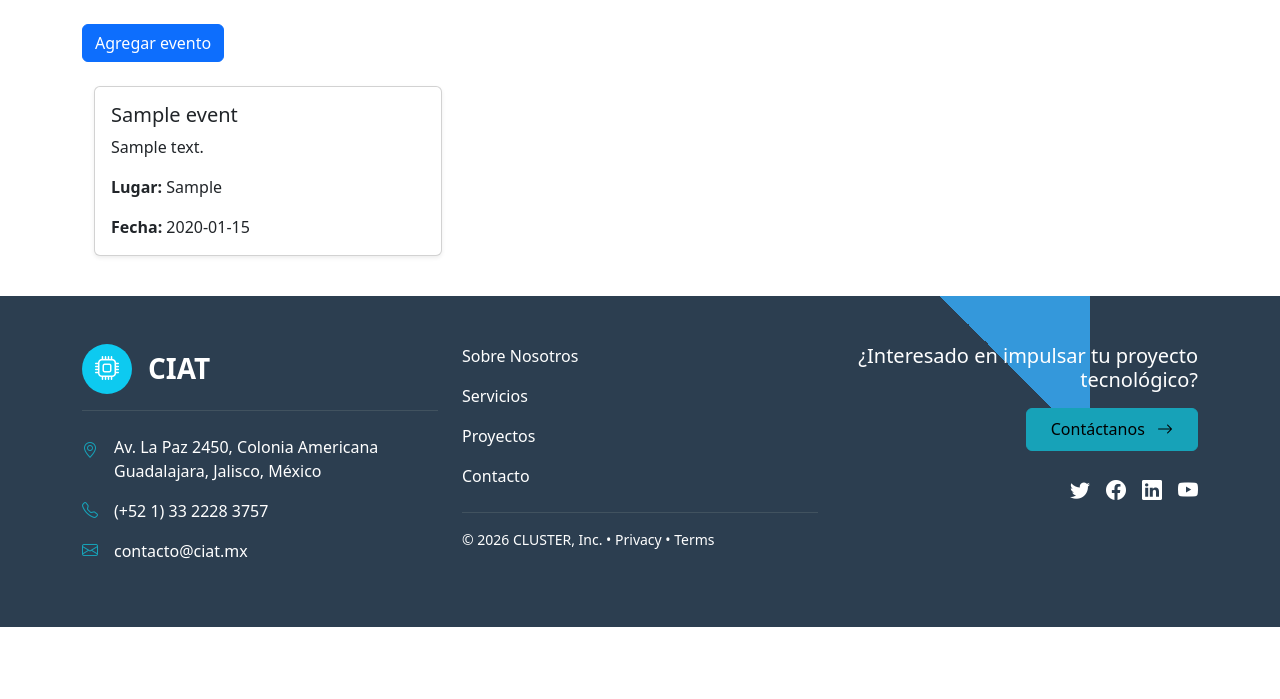
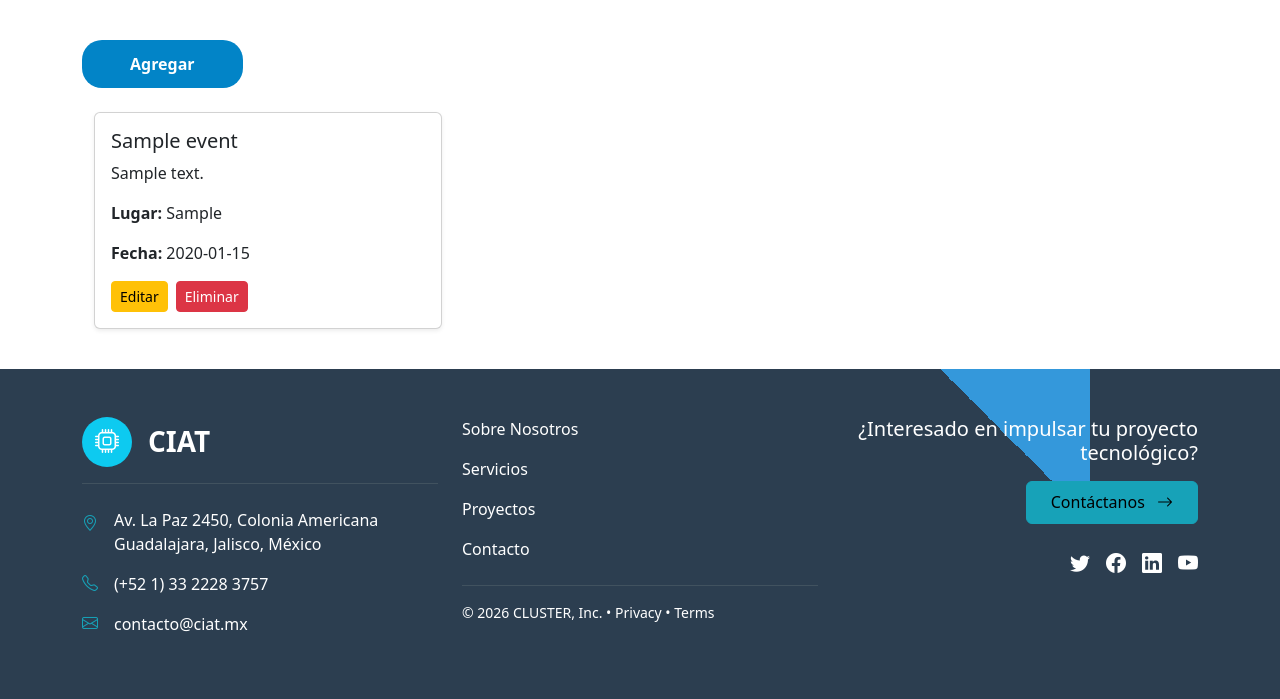
Before and after one commit to rubendcdev/cluster-webapp, a Flask app: page /events in a window 1280 px wide. Shown: the part 80-779 px from the top of the page. Run offline with Flask 3, Linux system fonts and the light colour scheme; a user stored in the database is signed in; tables that the repository leaves empty hold one stand-in row (values such as "Sample post").

Commit message:
fix(events): agregar funciones eliminar y editar

```diff
--- a/app/controllers/public_controller.py
+++ b/app/controllers/public_controller.py
@@ -1,4 +1,5 @@
 # app/controllers/public_controller.py
+from datetime import date
 from flask import Blueprint, render_template
 from app.services.gallery_service import get_all_images
 from app.services.event_service import get_all
@@ -20,5 +21,6 @@ def gallery():
 
 @public.route("/events")
 def events():
+    today = date.today().isoformat()
     events = get_all()
-    return render_template("events.html", events = events)
+    return render_template("events.html", events = events, today = today)
--- a/app/models/event.py
+++ b/app/models/event.py
@@ -5,4 +5,4 @@ class Event(db.Model):
     title = db.Column(db.String(120), nullable=False)
     description = db.Column(db.String(200), nullable=True)
     place = db.Column(db.String(120), nullable=False)
-    date = db.Column(db.String(30), nullable=True)
+    date = db.Column(db.Date, nullable=False)
--- a/app/services/event_service.py
+++ b/app/services/event_service.py
@@ -1,22 +1,57 @@
+from datetime import datetime
 from app.extensions import db
 from app.models.event import Event
 
 def get_all():
     return Event.query.all()
 
+def get_by_id(event_id: int):
+    return Event.query.get_or_404(event_id)
+
 def save(
-        title: str,
-        description: str,
-        place: str,
-        date: str
+    title: str,
+    description: str,
+    place: str,
+    date_str: str
 ):
+    event_date = datetime.strptime(date_str, "%Y-%m-%d").date()
+
     event = Event(
-        title = title,
-        description = description,
-        place = place,
-        date = date
+        title=title,
+        description=description,
+        place=place,
+        date=event_date
     )
 
     db.session.add(event)
     db.session.commit()
+
     return event
+
+def update(
+    event_id: int,
+    title: str,
+    description: str,
+    place: str,
+    date_str: str
+):
+    event = get_by_id(event_id)
+
+    event_date = datetime.strptime(date_str, "%Y-%m-%d").date()
+
+    event.title = title
+    event.description = description
+    event.place = place
+    event.date = event_date
+
+    db.session.commit()
+
+    return event
+
+def delete(event_id: int):
+    event = get_by_id(event_id)
+
+    db.session.delete(event)
+    db.session.commit()
+
+    return True
--- /dev/null
+++ b/app/static/css/events.css
@@ -0,0 +1,11 @@
+/* Botón de envío (si se agrega) */
+.btn-submit {
+    background: #0284c7;
+    color: #ffffff;
+    border: none;
+    padding: 0.75rem 2rem;
+    border-radius: 20px;
+    font-weight: 600;
+    transition: all 0.3s ease;
+    margin-top: 1rem;
+}
--- a/app/templates/events.html
+++ b/app/templates/events.html
@@ -1,13 +1,13 @@
 {% extends "layout.html" %}
 {% block title %}Eventos{% endblock %}
+{% block head %}
+<link rel="stylesheet" href="{{ url_for('static', filename='css/events.css') }}">
+{% endblock %}
 
 {% block content %}
 
 {% if current_user.is_authenticated and current_user.role == "admin" %}
-
-<button class="btn btn-primary" data-bs-toggle="modal" data-bs-target="#eventModal">
-    Agregar evento
-</button>
+<button type="submit" class="btn btn-submit px-5" data-bs-toggle="modal" data-bs-target="#eventModal">Agregar</button>
 
 <div class="modal fade" id="eventModal" tabindex="-1">
     <div class="modal-dialog">
@@ -38,7 +38,7 @@
 
                     <div class="mb-3">
                         <label class="form-label">Fecha</label>
-                        <input type="text" name="date" class="form-control">
+                        <input type="date" name="date" class="form-control" min="{{ today }}" required>
                     </div>
 
                 </div>
@@ -87,6 +87,111 @@
                         <strong>Fecha:</strong> {{ event.date }}
                     </p>
                     {% endif %}
+                    <!-- BOTONES ADMIN -->
+                    {% if current_user.is_authenticated and current_user.role == "admin" %}
+                    <div class="mt-3 d-flex gap-2">
+
+                        <!-- Botón Editar -->
+                        <button class="btn btn-warning btn-sm" data-bs-toggle="modal"
+                            data-bs-target="#editEventModal{{ event.id }}">
+                            Editar
+                        </button>
+<!-- MODAL EDITAR -->
+<!-- ========================= -->
+<div class="modal fade" id="editEventModal{{ event.id }}" tabindex="-1">
+    <div class="modal-dialog">
+        <div class="modal-content">
+
+            <div class="modal-header">
+                <h5 class="modal-title">Editar evento</h5>
+                <button class="btn-close" data-bs-dismiss="modal"></button>
+            </div>
+
+            <form method="POST" action="{{ url_for('events.update_event', event_id=event.id) }}">
+                <div class="modal-body">
+
+                    <div class="mb-3">
+                        <label class="form-label">Título</label>
+                        <input type="text" name="title" class="form-control"
+                               value="{{ event.title }}" required>
+                    </div>
+
+                    <div class="mb-3">
+                        <label class="form-label">Descripción</label>
+                        <textarea name="description" class="form-control">{{ event.description }}</textarea>
+                    </div>
+
+                    <div class="mb-3">
+                        <label class="form-label">Lugar</label>
+                        <input type="text" name="place" class="form-control"
+                               value="{{ event.place }}" required>
+                    </div>
+
+                    <div class="mb-3">
+                        <label class="form-label">Fecha</label>
+                        <input type="date" name="date" class="form-control"
+                               value="{{ event.date.isoformat() }}" required>
+                    </div>
+
+                </div>
+
+                <div class="modal-footer">
+                    <button class="btn btn-secondary" data-bs-dismiss="modal">
+                        Cancelar
+                    </button>
+                    <button class="btn btn-primary">
+                        Guardar cambios
+                    </button>
+                </div>
+            </form>
+
+        </div>
+    </div>
+</div>
+                        <!-- Botón Eliminar -->
+                        <button class="btn btn-danger btn-sm" data-bs-toggle="modal"
+                            data-bs-target="#deleteEventModal{{ event.id }}">
+                            Eliminar
+                        </button>
+                        <!-- MODAL ELIMINAR -->
+<!-- ========================= -->
+<div class="modal fade" id="deleteEventModal{{ event.id }}" tabindex="-1">
+    <div class="modal-dialog">
+        <div class="modal-content">
+
+            <div class="modal-header">
+                <h5 class="modal-title">Eliminar evento</h5>
+                <button class="btn-close" data-bs-dismiss="modal"></button>
+            </div>
+
+            <div class="modal-body">
+                ¿Seguro que deseas eliminar el evento
+                <strong>{{ event.title }}</strong>?
+            </div>
+
+            <div class="modal-footer">
+
+                <button class="btn btn-secondary" data-bs-dismiss="modal">
+                    Cancelar
+                </button>
+
+                <form method="POST"
+                      action="{{ url_for('events.delete_event', event_id=event.id) }}">
+
+                    <button class="btn btn-danger">
+                        Eliminar
+                    </button>
+
+                </form>
+
+            </div>
+
+        </div>
+    </div>
+</div>
+
+                    </div>
+                    {% endif %}
                 </div>
 
             </div>
@@ -96,10 +201,10 @@
     </div>
 
     {% else %}
-        <div class="text-center mt-5">
-            <h4>No hay eventos disponibles</h4>
-            <p class="text-muted">Por favor regresa más tarde.</p>
-        </div>
+    <div class="text-center mt-5">
+        <h4>No hay eventos disponibles</h4>
+        <p class="text-muted">Por favor regresa más tarde.</p>
+    </div>
     {% endif %}
 
 </div>
```
Also changed, not shown: app/controllers/events_controller.py (+30 -2 lines).
